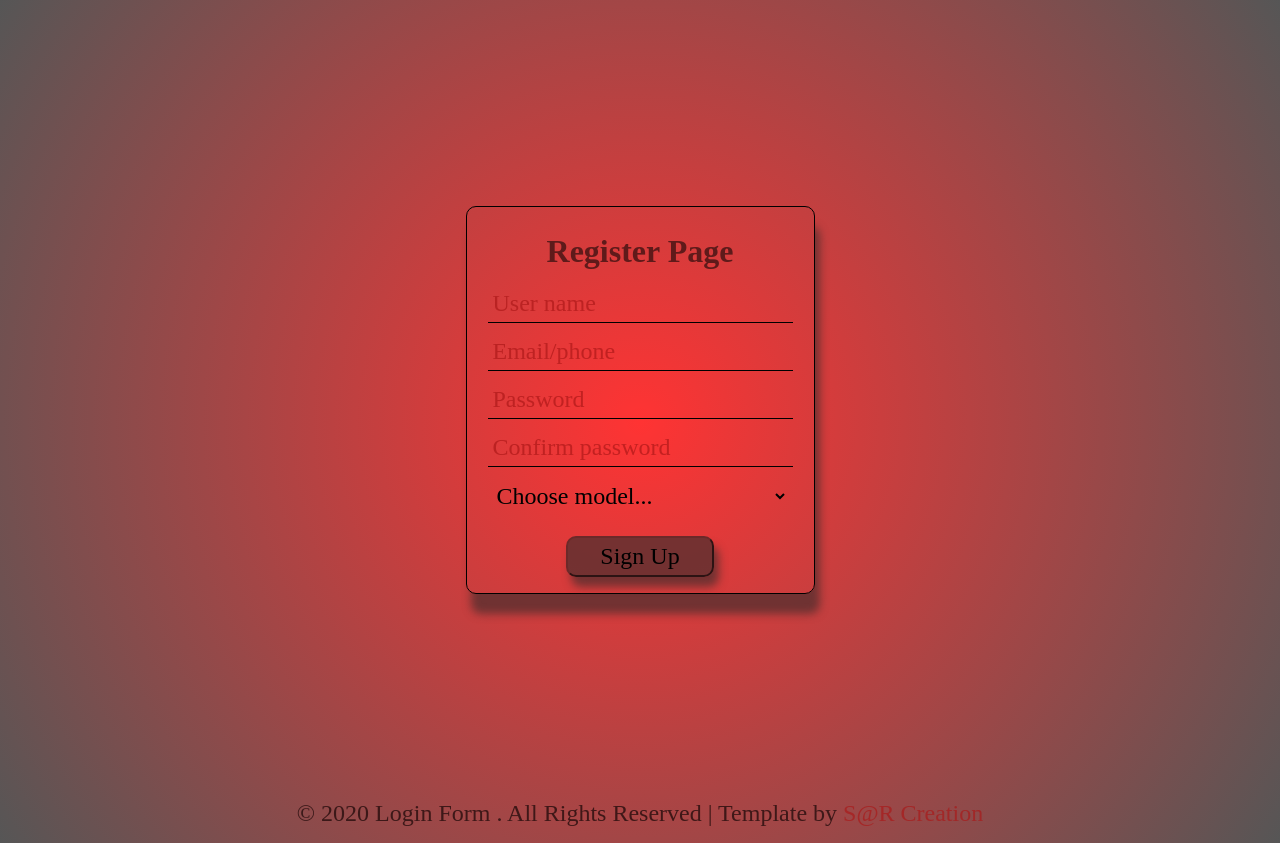
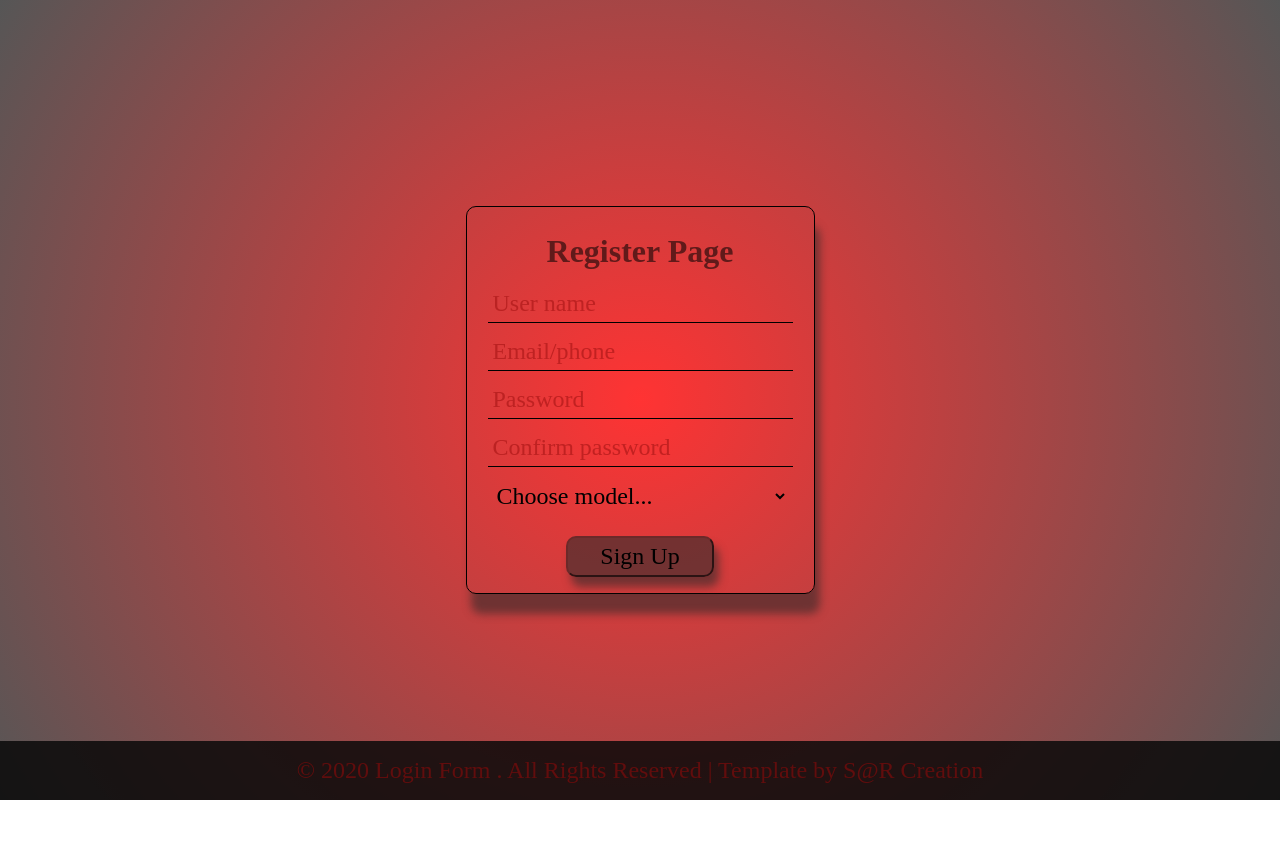
Before and after one commit to sidhik4742/To-Do-App, a React (Create React App) app: page /todoapp/register in a window 1280 px wide. After the commit the page ends 800 px from the top, so only its background shows below. Built offline with nearby package versions, Linux system fonts and the light colour scheme; the HTML template or start-up script is replaced by a standard one.

Commit message:
change footer design

```diff
--- a/src/Component/Footer/Footer.css
+++ b/src/Component/Footer/Footer.css
@@ -1,21 +1,25 @@
 .footer{
-    display: flex;
-    justify-content: center;
+    background-color: rgba(9, 9, 9, 0.842);
+    /* display: flex; */
+    /* justify-content: center; */
     margin: 0;
     padding-bottom: 1rem;
-    /* position: absolute; */
+    position: fixed;
+    right: 0;
+    left: 0;
     bottom: 0;
 }
 
 .footer p{
-    color: rgba(39, 13, 13, 0.815);
+    padding-top: 1rem;
+    color: rgba(112, 12, 12, 0.815);
     text-align: center;
     font-size: x-large;
 }
 .footer p a{
     text-decoration: none;
-    color: rgba(170, 22, 22, 0.664);
+    color: rgba(112, 12, 12, 0.815);
 }
 .footer p a:hover{
-    color: rgba(39, 13, 13, 0.815);
+    color: rgba(179, 54, 54, 0.815);
 }
--- a/src/Component/Register/Register.css
+++ b/src/Component/Register/Register.css
@@ -39,8 +39,12 @@
     margin: 5px;
     background-color: transparent;
     border-style: hidden;
+    border-color: transparent;
     font-size: 1.5em;
     width: 300px;
+}
+.registerForm .model select:active{
+    outline: none;
 }
 .registerForm .btn-div {
   text-align: center;
```
